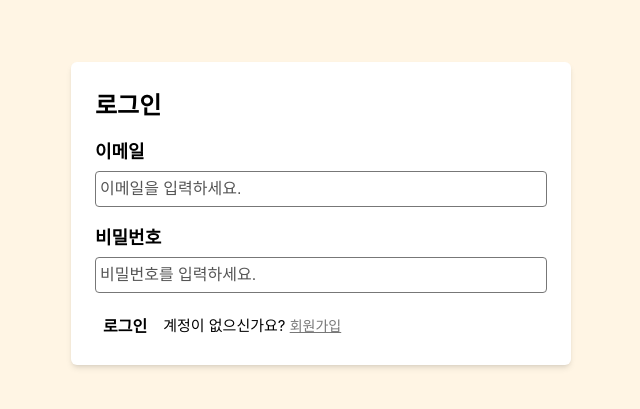
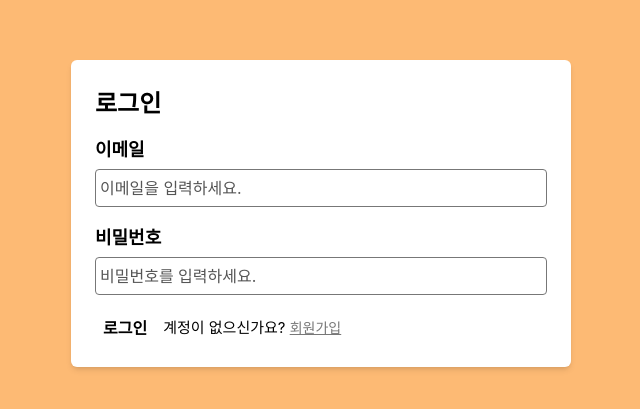
Before and after one commit to yujiseok/wanted-pre-onboarding-frontend, a React (Create React App) app: page / in a window 1280 px wide. Shown: the part 187-596 px from the top of the page, without its empty margins (319-959 px from the left). Built offline with nearby package versions, Linux system fonts and the light colour scheme; a web font is replaced by a local one.

Commit message:
[#11] feat: edit globalstyles

```diff
--- a/src/components/Globalstyles.js
+++ b/src/components/Globalstyles.js
@@ -9,12 +9,18 @@ const Globalstyles = createGlobalStyle`
   }
 
   body {
-    background-color: #FFF5E4;
+    background-color: #fdba74;
   }
-
 
   button {
     cursor: pointer;
+    background-color: transparent;
+    border: none;
+    font-family: inherit;
+  }
+
+  input {
+    font-family: inherit;
   }
 
   ul, li {
```
